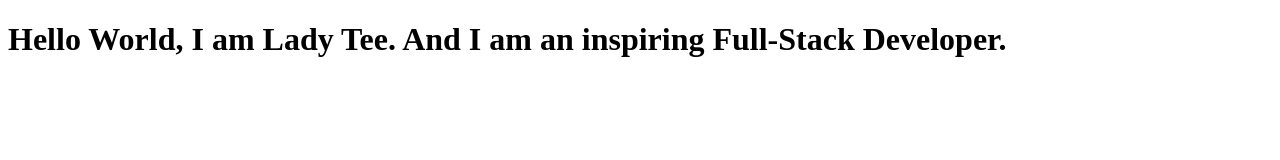
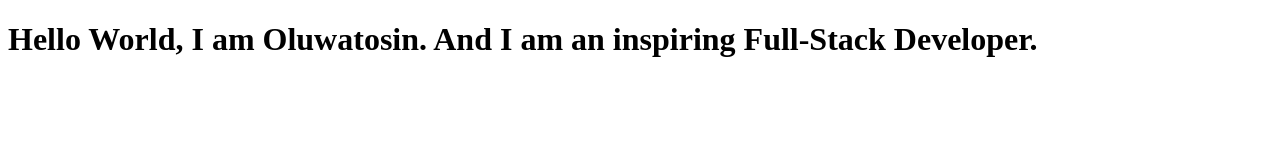
Before and after one commit to Oluwatosinoge/Gold, a plain HTML site: page Oluwatosin.html in a window 1280 px wide. Drawn offline with Linux system fonts and the light colour scheme.

Commit message:
Update Oluwatosin.html

```diff
--- a/Oluwatosin.html
+++ b/Oluwatosin.html
@@ -3,11 +3,11 @@
   <head>
     <meta charset="UTF-8" />
     <meta name="viewport" content="width=device-width, initial-scale=1.0" />
-    <title>Lady Tee</title>
+    <title>Oluwatosin</title>
   </head>
   <body>
     <h1>
-      Hello World, I am Lady Tee. And I am an inspiring Full-Stack Developer.
+      Hello World, I am Oluwatosin. And I am an inspiring Full-Stack Developer.
     </h1>
   </body>
 </html>
```
